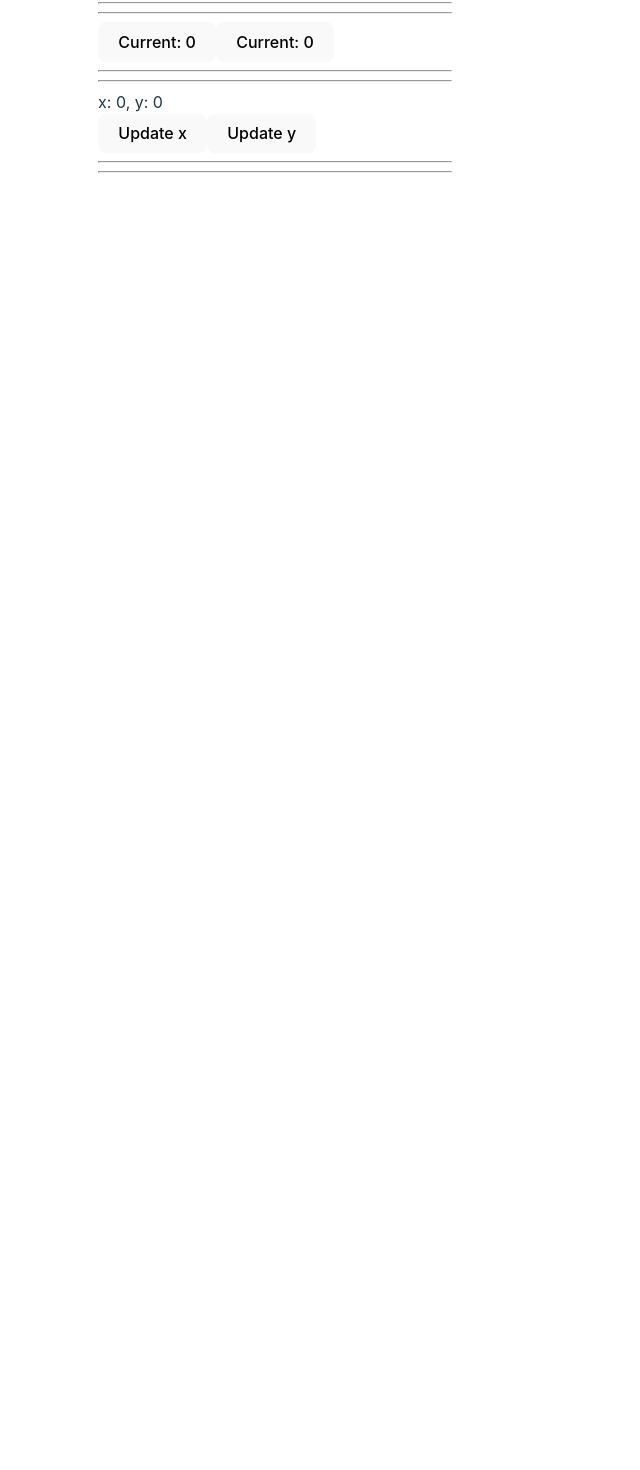
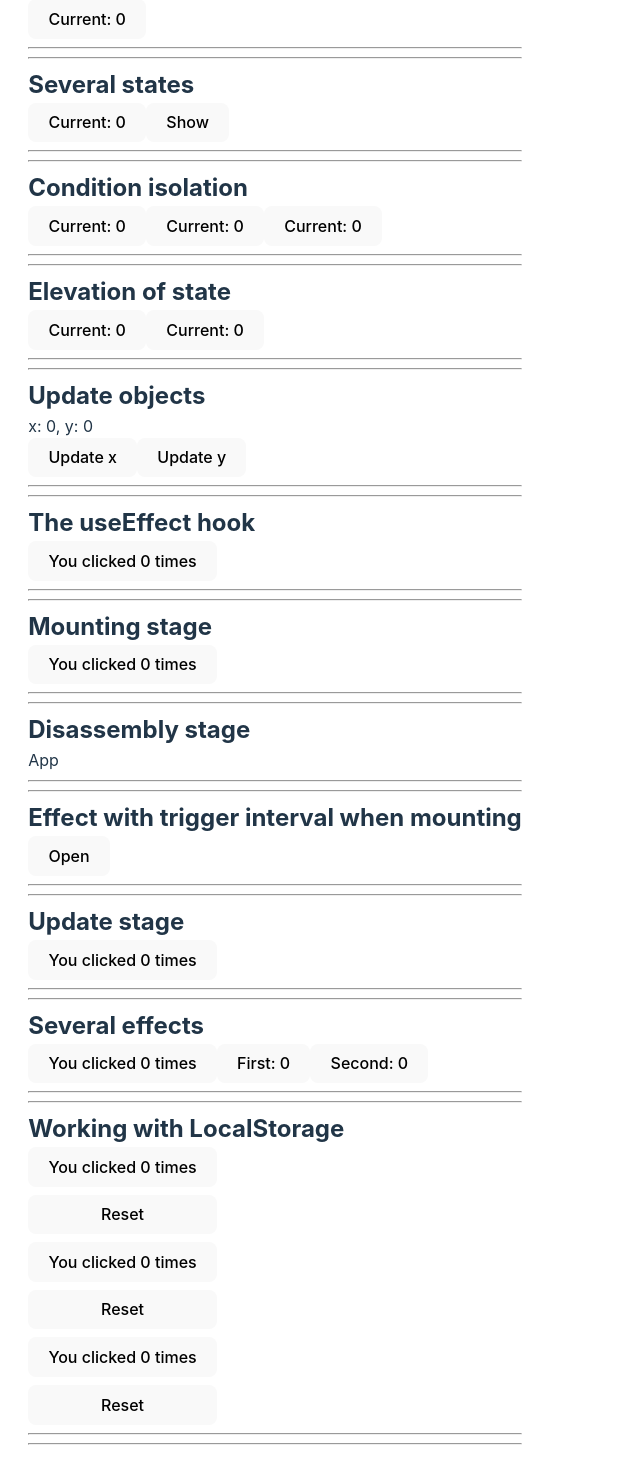
Before and after one commit to Lyadskyi/React-Lyadskyi, a React (Vite) app: page / in a window 1280 px wide. Shown: the part 496-1966 px from the top of the page, without its empty margins (0-640 px from the left). Before the commit the page ends 800 px from the top, so only its background shows below. Built offline with nearby package versions, Linux system fonts and the light colour scheme.

Commit message:
finished the second module

```diff
--- a/src/components/App/App.jsx
+++ b/src/components/App/App.jsx
@@ -1,23 +1,35 @@
 // src/components/App.jsx
-import { useState } from "react";
+import { useState, useEffect } from "react";
 
 // Import Components
 import CustomButton from "../CustomButton/CustomButton";
 import ClickCounter from "../ClickCounter/ClickCounter";
 import ClickCounterCondIsol from "../ClickCounterCondIsol/ClickCounterCondIsol";
-
-// Import assets
-
-// Import files.json
+import Modal from "../Modal/Modal";
 
 import css from "../App/App.module.css";
 
 const App = () => {
   let clicks = 0;
+  // Event processing/Обробка подій
+  // Також можна визначити обробник подій безпосередньо всередині JSX як анонімну інлайн-функцію.
+  // const App = () => {
+  //   return <button onClick={() => alert("I'm a button!")}>Click me!</button>;
+  // };
+
+  // Event object/Об'єкт події
   const [clicksOne, setClicksOne] = useState(0);
+
+  // The state of the component/Стан компонента
   const [clicksTwo, setClicksTwo] = useState(0);
+
+  // Reactivity/Реактивність
+  const [clicksThree, setClicksThree] = useState(0);
+
+  // Several states/Декілька станів
   const [isOpen, setIsOpen] = useState(false);
-  const [clicksThree, setClicksThree] = useState(0);
+
+  // Update objects/Оновлення об'єктів
   const [values, setValues] = useState({
     x: 0,
     y: 0,
@@ -25,29 +37,137 @@ const App = () => {
   const updateX = () => {
     setValues({ ...values, x: values.x + 1 });
   };
-
   const updateY = () => {
     setValues({ ...values, y: values.y + 1 });
   };
+  // The useEffect hook/Хук useEffect
+  const [clicksFour, setClicksFour] = useState(0);
 
+  useEffect(() => {
+    document.title = `You clicked ${clicksFour} times`;
+  });
+  useEffect(() => {
+    console.log("You can see me only once!");
+  }, []);
+
+  // Mounting stage/Етап монтування
+  const [clicksFive, setClicksFive] = useState(0);
+
+  // Disassembly stage/Етап розмонтування
+  // useEffect(() => {
+  //   setInterval(() => {
+  //     console.log(`Interval - ${Date.now()}`);
+  //   }, 2000);
+  // }, []);
+
+  // Disassembly stage/Етап розмонтування
+  const [isOpenOne, setIsOpenOne] = useState(false);
+
+  // useEffect(() => {
+  //   console.log("Effect");
+  //   return () => {
+  //     console.log("Clean up");
+  //   };
+  // });
+
+  // Update stage/Етап оновлення
+  const [clicksSix, setClicksSix] = useState(0);
+  useEffect(() => {
+    console.log("Clicks updated: ", clicksSix);
+  }, [clicksSix]);
+
+  // Several effects/Декілька ефектів
+  const [clicksSeven, setClicksSeven] = useState(0);
+  useEffect(() => {
+    console.log("You can see me only once!");
+  }, []);
+
+  useEffect(() => {
+    console.log("Clicks updated: ", clicksSeven);
+  }, [clicksSeven]);
+
+  useEffect(() => {
+    document.title = `You clicked ${clicksSeven} times`;
+  });
+
+  // Коли в компоненті є кілька станів, можна використовувати ефекти, щоб реагувати на зміни будь-якої комбінації значень і виконувати певний код.
+  const [first, setFirst] = useState(0);
+  const [second, setSecond] = useState(0);
+  useEffect(() => {
+    console.log("First updated: ", first);
+  }, [first]);
+
+  useEffect(() => {
+    console.log("Second updated: ", second);
+  }, [second]);
+
+  useEffect(() => {
+    console.log("First or second updated: ", first + second);
+  }, [first, second]);
+
+  // Working with LocalStorage/Робота з LocalStorage
+  const [clicksEight, setClicksEight] = useState(0);
+  useEffect(() => {
+    console.log(`Clicks changed - ${clicksEight}`);
+  }, [clicksEight]);
+
+  const [clicksNine, setClicksNine] = useState(0);
+  useEffect(() => {
+    window.localStorage.setItem("saved-clicks", clicksNine);
+  }, [clicksNine]);
+
+  // Якщо ви працюєте із складними типами даних, такими як об'єкт чи масив, не забувайте перетворити збережене значення у рядок за допомогою JSON.stringify.
+  // window.localStorage.setItem("key", JSON.stringify({}));
+
+  const [clicksTen, setClicksTen] = useState(() => {
+    // Зчитуємо значення за ключем
+    const savedClicks = window.localStorage.getItem("saved-clicks");
+
+    // Якщо там щось є, повертаємо це
+    // значення, як початкове значення стану
+    if (savedClicks !== null) {
+      return savedClicks;
+    }
+
+    // У протилежному випадку повертаємо
+    // яке-небудь значення за замовчуванням
+    return 0;
+  });
+  useEffect(() => {
+    window.localStorage.setItem("saved-clicks", clicksTen);
+  }, [clicksTen]);
+
+  // === ФУНКЦІЇ ВИКЛИКУ ПОДІЙ === //
+
+  // Event processing/Обробка подій
   const handleClick = () => {
     alert("I'm a button!");
   };
+
+  // Event object/Об'єкт події
   const handleClickOne = (evt) => {
     console.log(evt);
   };
+
+  // The state of the component/Стан компонента
   const handleClickTwo = () => {
     clicks = clicks + 1;
   };
+
+  // Reactivity/Реактивність
   const handleClickThree = () => {
     setClicksOne(clicksOne + 1);
   };
+
+  // Several states/Декілька станів
   const handleClickFour = () => {
     setClicksTwo(clicksTwo + 1);
   };
   const handleToggle = () => {
     setIsOpen(!isOpen);
   };
+
+  //Elevation of state/Підняття стану
   const handleClickFive = () => {
     setClicksThree(clicksThree + 1);
   };
@@ -55,44 +175,94 @@ const App = () => {
   return (
     <>
       <hr /> <hr />
+      <h2>Event processing</h2>
       <button className={css.btn} onClick={handleClick}>
         Click me!
       </button>
       <hr /> <hr />
+      <h2>Event object</h2>
       <button onClick={handleClickOne}>First button</button>
       <button onClick={(evt) => console.log(evt)}>Second button</button>
       <hr /> <hr />
+      <h2>Reading props</h2>
       <CustomButton message="Playing music!">Play some music</CustomButton>
       <CustomButton message="Uploading your data!">Upload data</CustomButton>
       <hr /> <hr />
+      <h2>The state of the component</h2>
       <button onClick={handleClickTwo}>Current: {clicks}</button>
       <hr /> <hr />
+      <h2>Reactivity</h2>
       <button onClick={handleClickThree}>Current: {clicksOne}</button>
       <hr /> <hr />
+      <h2>Several states</h2>
       <button onClick={handleClickFour}>Current: {clicksTwo}</button>
       <button onClick={handleToggle}>{isOpen ? "Hide" : "Show"}</button>
       {isOpen && <p>Now you can see me!</p>}
       <hr /> <hr />
+      <h2>Condition isolation</h2>
       <ClickCounter />
       <ClickCounter />
       <ClickCounter />
       <hr /> <hr />
+      <h2>Elevation of state</h2>
       <ClickCounterCondIsol value={clicksThree} onUpdate={handleClickFive} />
       <ClickCounterCondIsol value={clicksThree} onUpdate={handleClickFive} />
       <hr /> <hr />
+      <h2>Update objects</h2>
       <p>
         x: {values.x}, y: {values.y}
       </p>
       <button onClick={updateX}>Update x</button>
       <button onClick={updateY}>Update y</button>
       <hr /> <hr />
+      <h2>The useEffect hook</h2>
+      <button onClick={() => setClicksFour(clicksFour + 1)}>
+        You clicked {clicksFour} times
+      </button>
+      <hr /> <hr />
+      <h2>Mounting stage</h2>
+      <button onClick={() => setClicksFive(clicksFive + 1)}>
+        You clicked {clicksFive} times
+      </button>
+      <hr /> <hr />
+      <h2>Disassembly stage</h2>
+      <div>App</div>
+      <hr /> <hr />
+      <h2>Effect with trigger interval when mounting</h2>
+      <button onClick={() => setIsOpenOne(!isOpenOne)}>
+        {isOpenOne ? "Close" : "Open"}
+      </button>
+      {isOpenOne && <Modal />}
+      <hr /> <hr />
+      <h2>Update stage</h2>
+      <button onClick={() => setClicksSix(clicksSix + 1)}>
+        You clicked {clicksSix} times
+      </button>
+      <hr /> <hr />
+      <h2>Several effects</h2>
+      <button onClick={() => setClicksSeven(clicksSeven + 1)}>
+        You clicked {clicksSeven} times
+      </button>
+      <button onClick={() => setFirst(first + 1)}>First: {first}</button>
+      <button onClick={() => setSecond(second + 1)}>Second: {second}</button>
+      <hr /> <hr />
+      <h2>Working with LocalStorage</h2>
+      <div className={css.localStorage}>
+        <button onClick={() => setClicksEight(clicksEight + 1)}>
+          You clicked {clicksEight} times
+        </button>
+        <button onClick={() => setClicksEight(0)}>Reset</button>
+        <button onClick={() => setClicksNine(clicks + 1)}>
+          You clicked {clicks} times
+        </button>
+        <button onClick={() => setClicksNine(0)}>Reset</button>
+        <button onClick={() => setClicksTen(clicksTen + 1)}>
+          You clicked {clicksTen} times
+        </button>
+        <button onClick={() => setClicksTen(0)}>Reset</button>
+      </div>
+      <hr /> <hr />
     </>
   );
 };
 export default App;
-
-// const App = () => {
-//   return <button onClick={() => alert("I'm a button!")}>Click me!</button>;
-// };
-
-// export default App;
--- a/src/components/App/App.module.css
+++ b/src/components/App/App.module.css
@@ -1 +1,7 @@
 /* src/components/App.module.css */
+
+.localStorage {
+  display: inline-flex;
+  flex-direction: column;
+  gap: 8px;
+}
--- a/src/components/CustomButton/CustomButton.jsx
+++ b/src/components/CustomButton/CustomButton.jsx
@@ -1,4 +1,5 @@
 // src/components/CustomButton.jsx
+// Reading props/Читання props
 
 const CustomButton = ({ message, children }) => {
   return <button onClick={() => console.log(message)}>{children}</button>;
--- /dev/null
+++ b/src/components/Modal/Modal.jsx
@@ -0,0 +1,20 @@
+// src/components/Modal.jsx
+import { useEffect } from "react";
+
+const Modal = () => {
+  useEffect(() => {
+    // Зберігаємо ідентифікатор інтервалу в змінну
+    const intervalId = setInterval(() => {
+      console.log(`Interval - ${Date.now()}`);
+    }, 2000);
+
+    return () => {
+      // Очищаємо інтервал за його ідентифікатором
+      clearInterval(intervalId);
+    };
+  }, []);
+
+  return <div>Modal</div>;
+};
+
+export default Modal;
```
Also changed, not shown: src/components/ClickCounterCondIsol/ClickCounterCondIsol.jsx (+10 -0 lines), .eslintrc.cjs.
